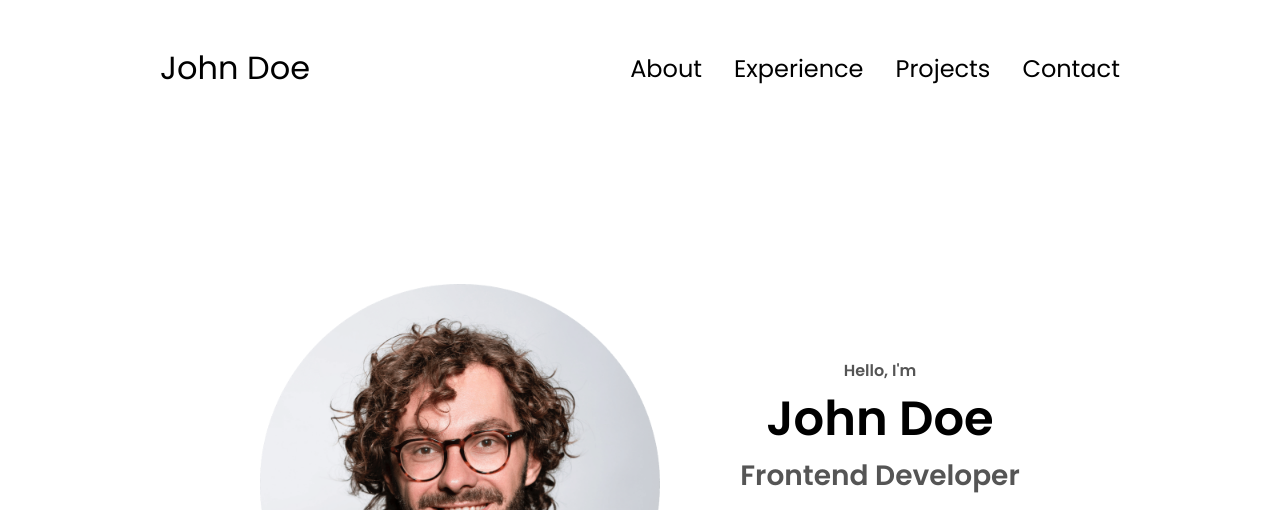
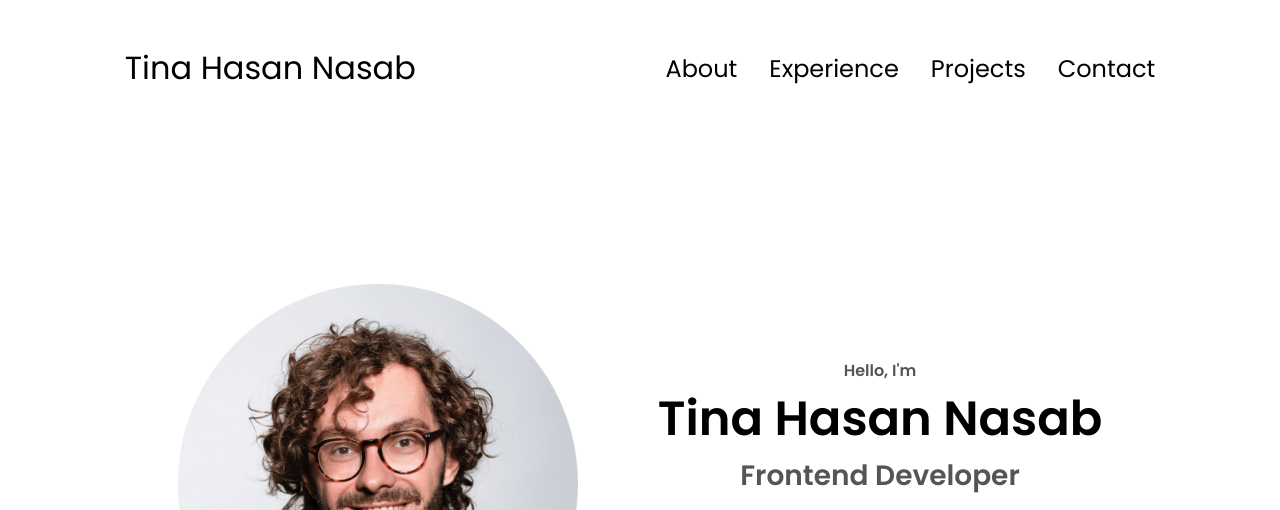
Before and after one commit to tinaOmran/Personal-Portfolio, a plain HTML site: page index.html in a window 1280 px wide. Shown: the top 510 px of the page. Drawn offline with Linux system fonts and the light colour scheme.

Commit message:
Update index.html

```diff
--- a/index.html
+++ b/index.html
@@ -10,7 +10,7 @@
   </head>
   <body>
     <nav id="desktop-nav">
-      <div class="logo">John Doe</div>
+      <div class="logo">Tina Hasan Nasab</div>
       <div>
         <ul class="nav-links">
           <li><a href="#about">About</a></li>
@@ -21,7 +21,7 @@
       </div>
     </nav>
     <nav id="hamburger-nav">
-      <div class="logo">John Doe</div>
+      <div class="logo">Tina Hasan Nasab</div>
       <div class="hamburger-menu">
         <div class="hamburger-icon" onclick="toggleMenu()">
           <span></span>
@@ -42,7 +42,7 @@
       </div>
       <div class="section__text">
         <p class="section__text__p1">Hello, I'm</p>
-        <h1 class="title">John Doe</h1>
+        <h1 class="title">Tina Hasan Nasab</h1>
         <p class="section__text__p2">Frontend Developer</p>
         <div class="btn-container">
           <button
```
